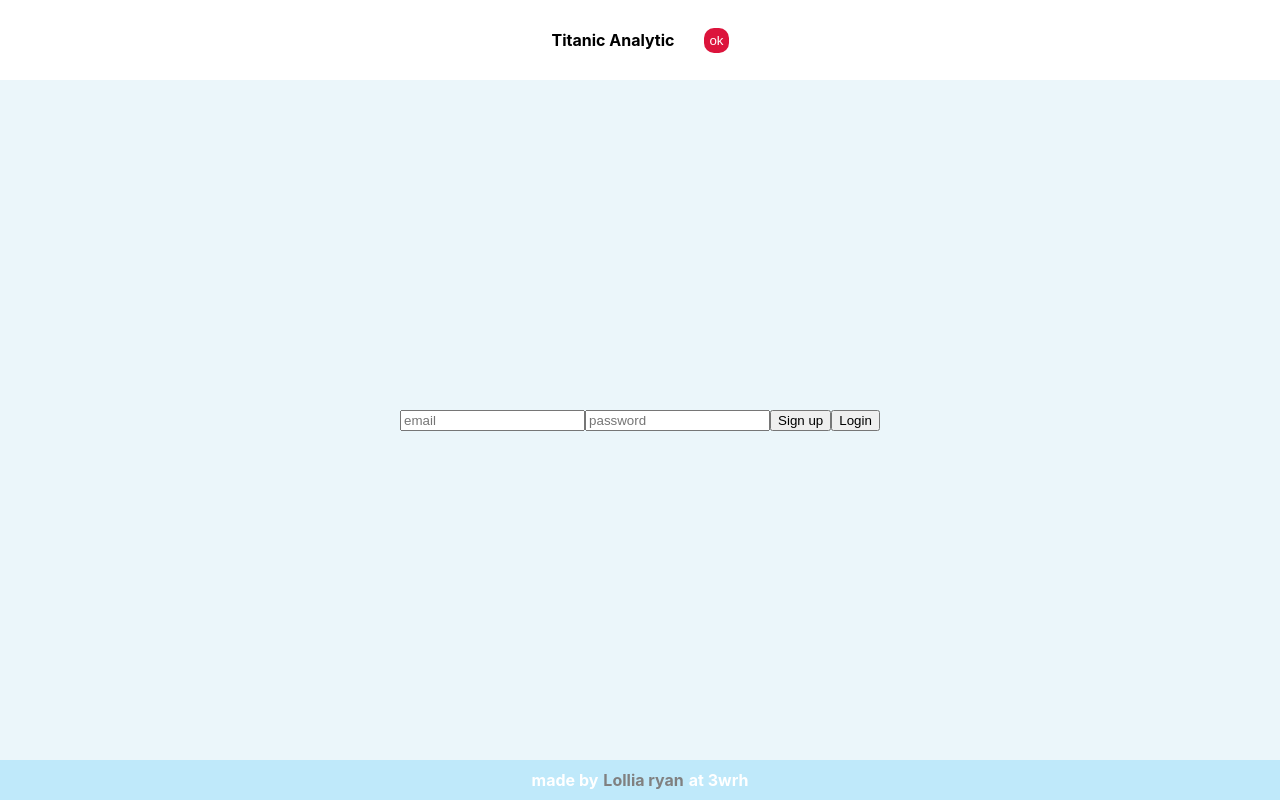
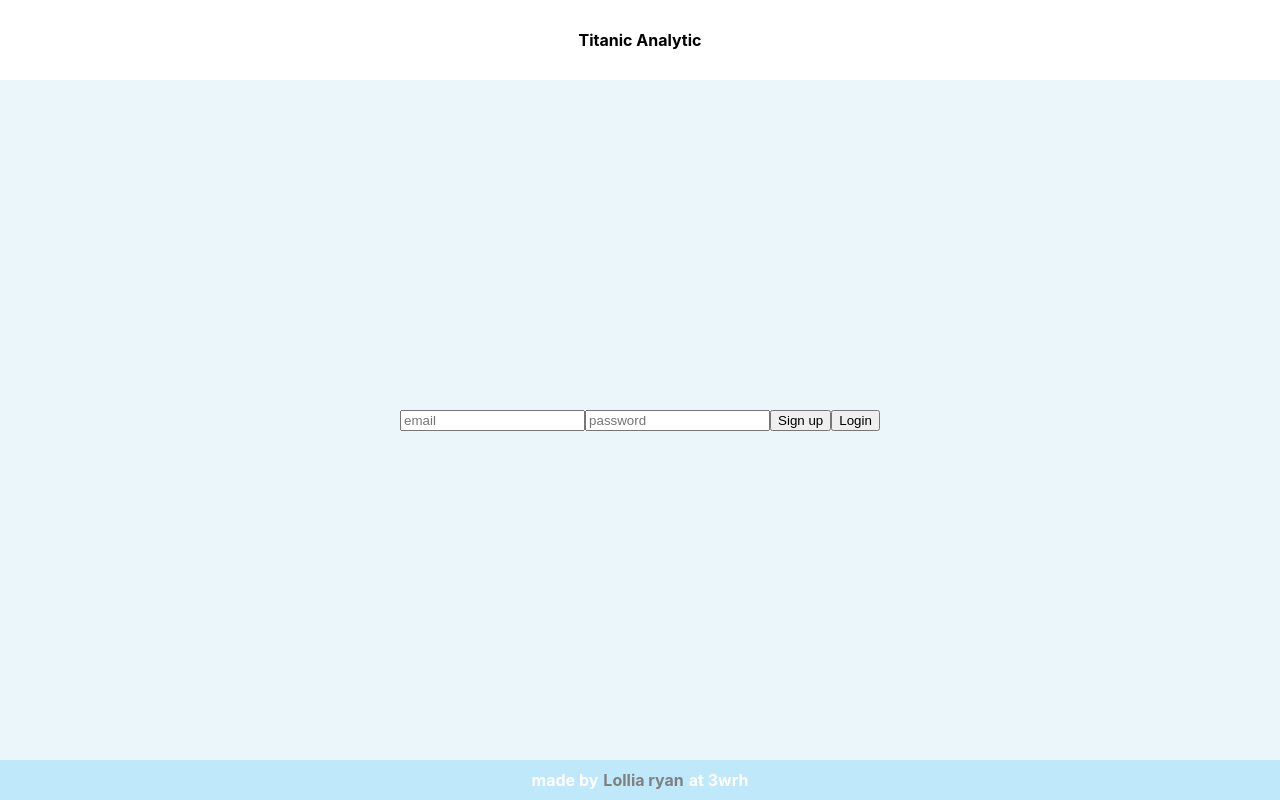
Before and after one commit to ryan77710/titanic-front, a React (Create React App) app: page / in a window 1280 px wide. Built offline with nearby package versions, Linux system fonts and the light colour scheme.

Commit message:
delete function import data

```diff
--- a/src/Components/Header.js
+++ b/src/Components/Header.js
@@ -1,15 +1,11 @@
 import { toast } from "react-toastify";
-import axios from "axios";
 const Header = (props) => {
   const { isLogin, setIsLogin } = props;
 
-  const ok = async () => {
-    await axios.get(`${process.env.REACT_APP_API_URL}ok`);
-  };
   return (
     <header>
       <span className="slide-in-left">Titanic Analytic</span>
-      <button onClick={ok}>ok</button>
+
       {isLogin ? (
         <button
           className="slide-in-right vibrate-1"
```
